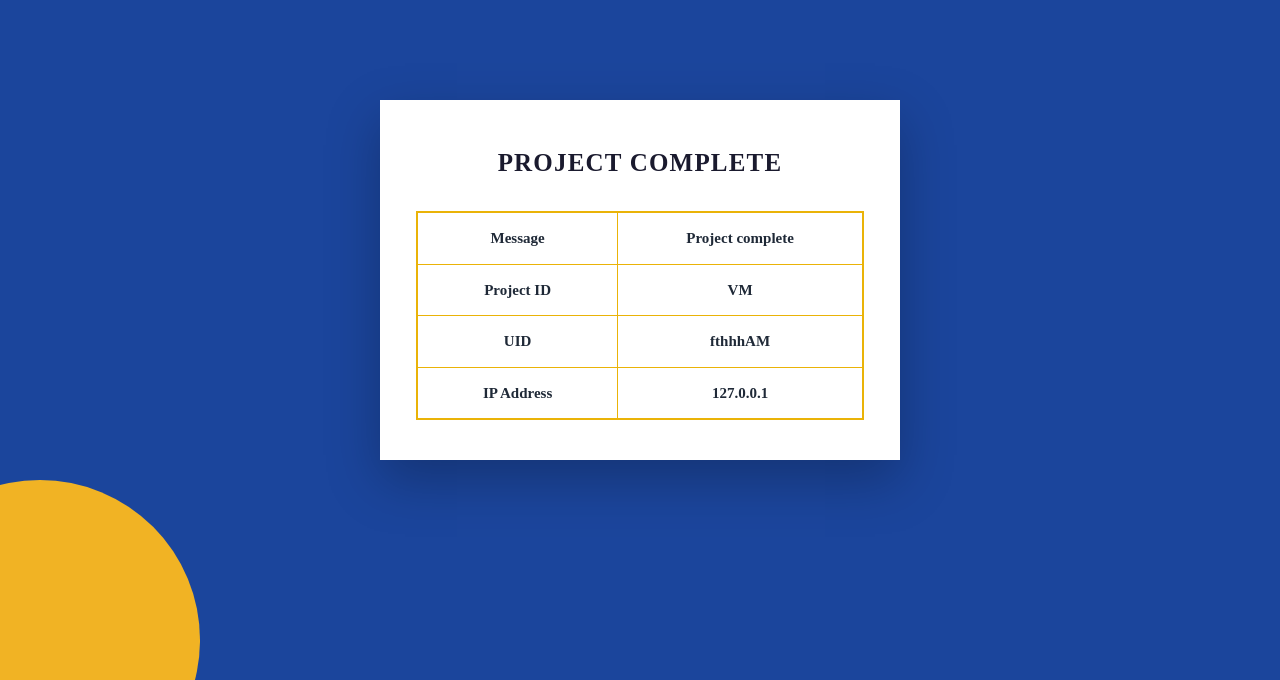
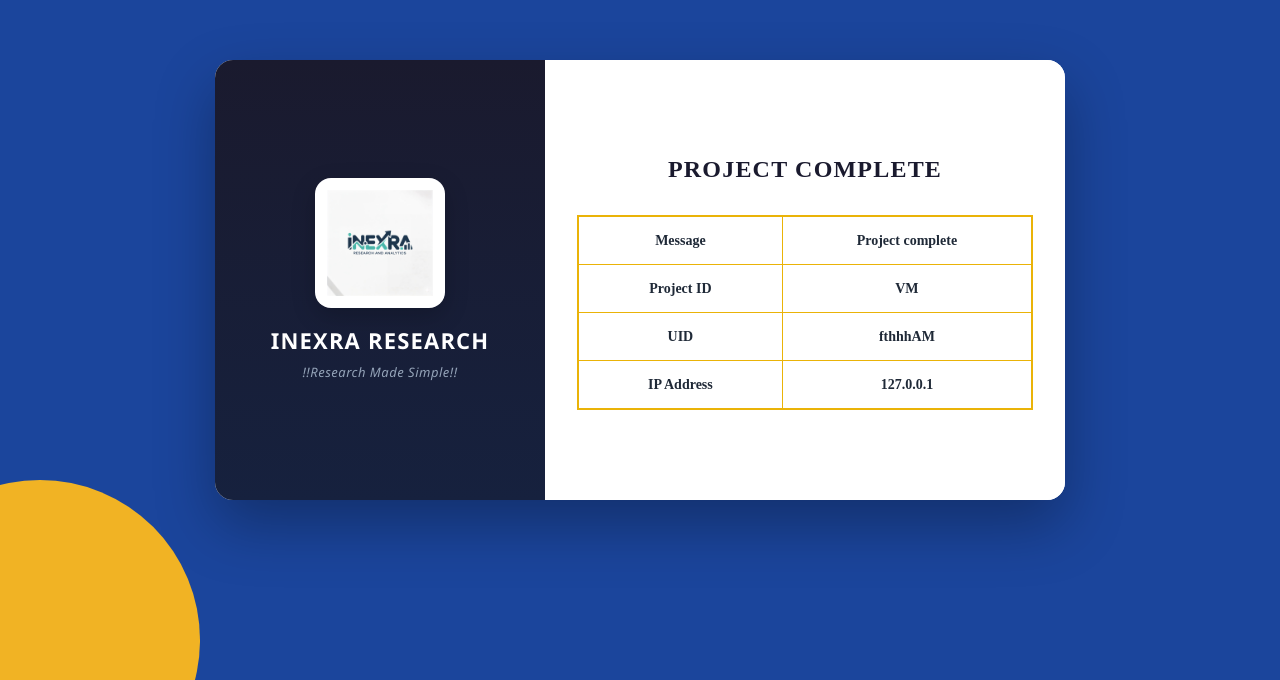
Before and after one commit to jeetyaduvanshi/inexra-panel, a Next.js app: page /client-redirect-url in a window 1280 px wide. Shown: the part 120-800 px from the top of the page. Built offline with nearby package versions, Linux system fonts and the light colour scheme.

Commit message:
addded name

```diff
--- a/app/client-redirect-url/page.tsx
+++ b/app/client-redirect-url/page.tsx
@@ -123,7 +123,7 @@ function RedirectContent() {
             padding: '24px 16px',
             fontFamily: "'Times New Roman', Times, Georgia, serif",
         }}>
-            {/* Yellow bottom-left abstract decorative circle matching Six Sense Research design */}
+            {/* Yellow bottom-left abstract decorative circle */}
             <div style={{
                 position: 'absolute',
                 bottom: '-120px',
@@ -135,28 +135,99 @@ function RedirectContent() {
                 pointerEvents: 'none',
             }} />
 
-            {/* White Card Container */}
+            {/* Split Card Container */}
             <div style={{
                 position: 'relative',
                 zIndex: 10,
                 backgroundColor: '#ffffff',
                 width: '100%',
-                maxWidth: '520px',
-                padding: '44px 36px 40px',
-                boxShadow: '0 20px 50px rgba(0, 0, 0, 0.25)',
+                maxWidth: '850px',
+                borderRadius: '18px',
+                boxShadow: '0 25px 60px rgba(0, 0, 0, 0.3)',
+                overflow: 'hidden',
+                display: 'flex',
+                flexDirection: 'row',
+                flexWrap: 'wrap',
+                minHeight: '440px',
+            }}>
+                {/* Left Side: Company Branding (From previous version) */}
+                <div style={{
+                    background: 'linear-gradient(180deg, #1a1a2e 0%, #16213e 100%)',
                     display: 'flex',
                     flexDirection: 'column',
                     alignItems: 'center',
+                    justifyContent: 'center',
+                    padding: '40px 32px',
+                    minWidth: '280px',
+                    flex: '1 1 280px',
+                    textAlign: 'center',
+                    gap: '16px',
+                    fontFamily: "'Segoe UI', Tahoma, Geneva, Verdana, sans-serif",
+                }}>
+                    <div style={{
+                        backgroundColor: '#ffffff',
+                        padding: '12px',
+                        borderRadius: '16px',
+                        boxShadow: '0 8px 24px rgba(0,0,0,0.2)',
+                        display: 'flex',
+                        alignItems: 'center',
+                        justifyContent: 'center',
+                        width: '130px',
+                        height: '130px',
+                    }}>
+                        {/* eslint-disable-next-line @next/next/no-img-element */}
+                        <img
+                            src="/inexra-logo.jpg"
+                            alt="Inexra Research and Analytics"
+                            style={{
+                                maxHeight: '100%',
+                                maxWidth: '100%',
+                                objectFit: 'contain',
+                            }}
+                        />
+                    </div>
+                    <div>
+                        <h2 style={{
+                            color: '#ffffff',
+                            fontSize: '22px',
+                            fontWeight: 800,
+                            letterSpacing: '1.2px',
+                            margin: '0 0 6px 0',
+                            textTransform: 'uppercase',
+                        }}>
+                            INEXRA RESEARCH
+                        </h2>
+                        <p style={{
+                            color: '#94a3b8',
+                            fontSize: '13px',
+                            margin: 0,
+                            fontStyle: 'italic',
+                            letterSpacing: '0.5px',
+                        }}>
+                            !!Research Made Simple!!
+                        </p>
+                    </div>
+                </div>
+
+                {/* Right Side: Golden Outcome Table */}
+                <div style={{
+                    flex: '2 1 420px',
+                    padding: '40px 32px',
+                    display: 'flex',
+                    flexDirection: 'column',
+                    alignItems: 'center',
+                    justifyContent: 'center',
+                    backgroundColor: '#ffffff',
                 }}>
                     {/* Title */}
                     <h1 style={{
-                    fontSize: '25px',
+                        fontSize: '24px',
                         fontWeight: 800,
                         color: '#1a1a2e',
                         letterSpacing: '1.2px',
                         textTransform: 'uppercase',
                         textAlign: 'center',
-                    margin: '0 0 30px 0',
+                        margin: '0 0 28px 0',
                         fontFamily: "'Times New Roman', Times, Georgia, serif",
                     }}>
                         {config.title}
@@ -173,10 +244,10 @@ function RedirectContent() {
                             {/* Row 1: Message */}
                             <tr style={{ borderBottom: '1.5px solid #eab308' }}>
                                 <td style={{
-                                padding: '14px 16px',
+                                    padding: '13px 14px',
                                     fontWeight: 700,
                                     color: '#1f2937',
-                                fontSize: '15px',
+                                    fontSize: '14px',
                                     textAlign: 'center',
                                     borderRight: '1.5px solid #eab308',
                                     width: '45%',
@@ -185,10 +256,10 @@ function RedirectContent() {
                                     Message
                                 </td>
                                 <td style={{
-                                padding: '14px 16px',
+                                    padding: '13px 14px',
                                     fontWeight: 700,
                                     color: '#1f2937',
-                                fontSize: '15px',
+                                    fontSize: '14px',
                                     textAlign: 'center',
                                     width: '55%',
                                     wordBreak: 'break-word',
@@ -201,10 +272,10 @@ function RedirectContent() {
                             {/* Row 2: Project ID */}
                             <tr style={{ borderBottom: '1.5px solid #eab308' }}>
                                 <td style={{
-                                padding: '14px 16px',
+                                    padding: '13px 14px',
                                     fontWeight: 700,
                                     color: '#1f2937',
-                                fontSize: '15px',
+                                    fontSize: '14px',
                                     textAlign: 'center',
                                     borderRight: '1.5px solid #eab308',
                                     fontFamily: "'Times New Roman', Times, Georgia, serif",
@@ -212,10 +283,10 @@ function RedirectContent() {
                                     Project ID
                                 </td>
                                 <td style={{
-                                padding: '14px 16px',
+                                    padding: '13px 14px',
                                     fontWeight: 700,
                                     color: '#1f2937',
-                                fontSize: '15px',
+                                    fontSize: '14px',
                                     textAlign: 'center',
                                     wordBreak: 'break-all',
                                     fontFamily: "'Times New Roman', Times, Georgia, serif",
@@ -227,10 +298,10 @@ function RedirectContent() {
                             {/* Row 3: UID */}
                             <tr style={{ borderBottom: '1.5px solid #eab308' }}>
                                 <td style={{
-                                padding: '14px 16px',
+                                    padding: '13px 14px',
                                     fontWeight: 700,
                                     color: '#1f2937',
-                                fontSize: '15px',
+                                    fontSize: '14px',
                                     textAlign: 'center',
                                     borderRight: '1.5px solid #eab308',
                                     fontFamily: "'Times New Roman', Times, Georgia, serif",
@@ -238,10 +309,10 @@ function RedirectContent() {
                                     UID
                                 </td>
                                 <td style={{
-                                padding: '14px 16px',
+                                    padding: '13px 14px',
                                     fontWeight: 700,
                                     color: '#1f2937',
-                                fontSize: '15px',
+                                    fontSize: '14px',
                                     textAlign: 'center',
                                     wordBreak: 'break-all',
                                     fontFamily: "'Times New Roman', Times, Georgia, serif",
@@ -253,10 +324,10 @@ function RedirectContent() {
                             {/* Row 4: IP Address */}
                             <tr>
                                 <td style={{
-                                padding: '14px 16px',
+                                    padding: '13px 14px',
                                     fontWeight: 700,
                                     color: '#1f2937',
-                                fontSize: '15px',
+                                    fontSize: '14px',
                                     textAlign: 'center',
                                     borderRight: '1.5px solid #eab308',
                                     fontFamily: "'Times New Roman', Times, Georgia, serif",
@@ -264,10 +335,10 @@ function RedirectContent() {
                                     IP Address
                                 </td>
                                 <td style={{
-                                padding: '14px 16px',
+                                    padding: '13px 14px',
                                     fontWeight: 700,
                                     color: '#1f2937',
-                                fontSize: '15px',
+                                    fontSize: '14px',
                                     textAlign: 'center',
                                     wordBreak: 'break-all',
                                     fontFamily: "'Times New Roman', Times, Georgia, serif",
@@ -277,6 +348,7 @@ function RedirectContent() {
                             </tr>
                         </tbody>
                     </table>
+                </div>
             </div>
         </div>
     );
```
Lines whose indentation alone changed are shown as unchanged.
